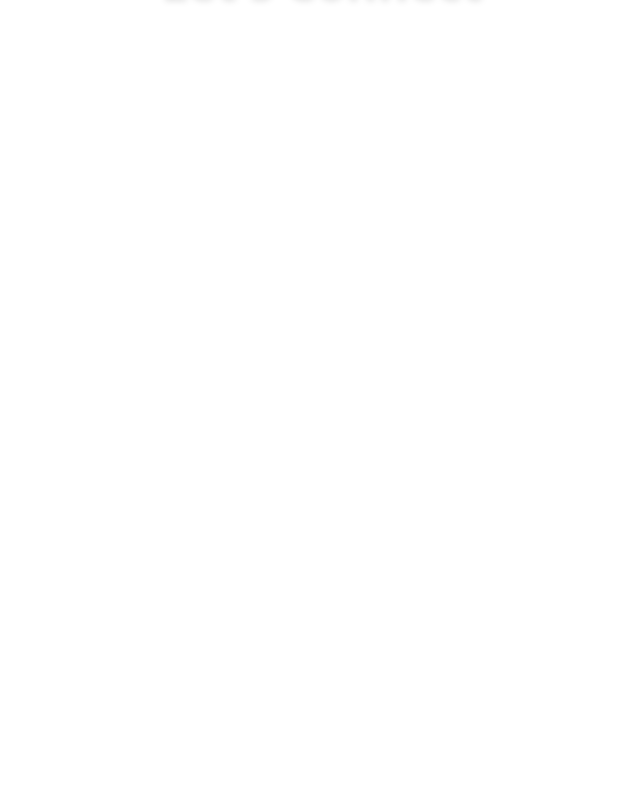
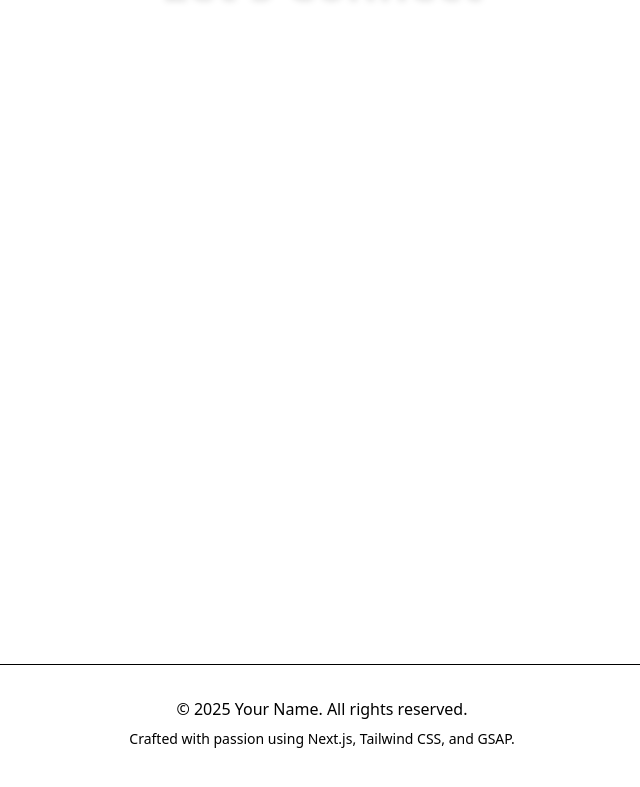
Before and after one commit to afzaljadoon/my-portfolio, a React (Vite) app in the folder my-app/: page / in a window 1280 px wide. Shown: the part 3480-4267 px from the top of the page, without its empty margins (318-958 px from the left). Before the commit the page ends 4176 px from the top, so only its background shows below. Built offline with nearby package versions, Linux system fonts and the light colour scheme.

Commit message:
Added a styled footer to portfolio for a sublime look

```diff
--- a/my-app/src/App.jsx
+++ b/my-app/src/App.jsx
@@ -10,6 +10,7 @@
 import ContactSection from "./components/contact-section";
 import MouseFollower from "./components/mouse-follower";
 import Navbar from "./components/navbar";
+import Footer from "./components/footer";
 
 function App() {
   return (
@@ -23,7 +24,7 @@
         <ProjectsSection />
         <ContactSection />
       </main>
-      {/* <Footer /> */}
+      <Footer />
     </div>
   );
 }
--- /dev/null
+++ b/my-app/src/components/footer.jsx
@@ -0,0 +1,12 @@
+export default function Footer() {
+  return (
+    <footer className="bg-card py-8 px-6 md:px-12 text-center text-foreground/70 border-t border-border">
+      <div className="container mx-auto">
+        <p>&copy; {new Date().getFullYear()} Your Name. All rights reserved.</p>
+        <p className="mt-2 text-sm">
+          Crafted with passion using Next.js, Tailwind CSS, and GSAP.
+        </p>
+      </div>
+    </footer>
+  );
+}
```
